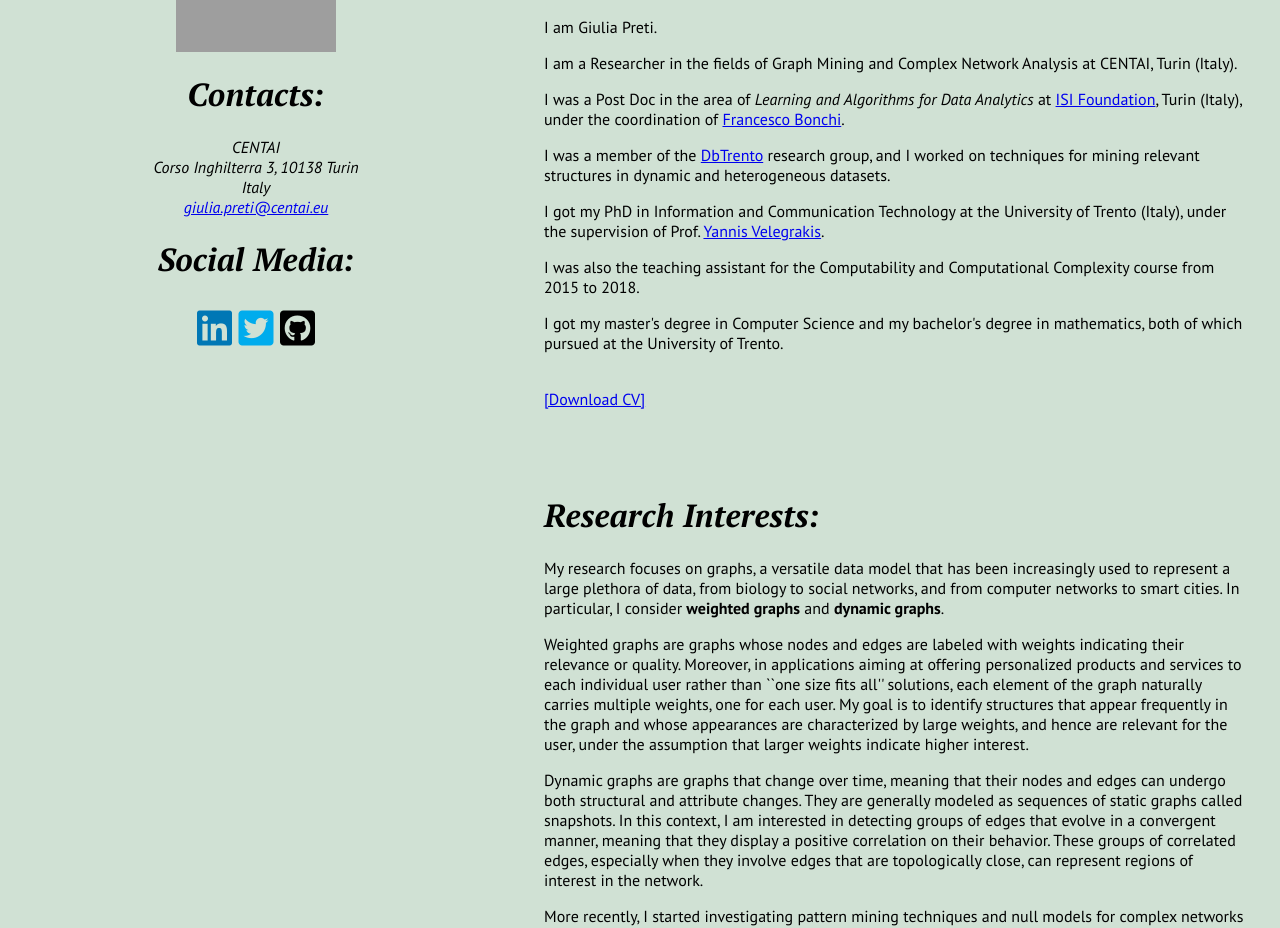
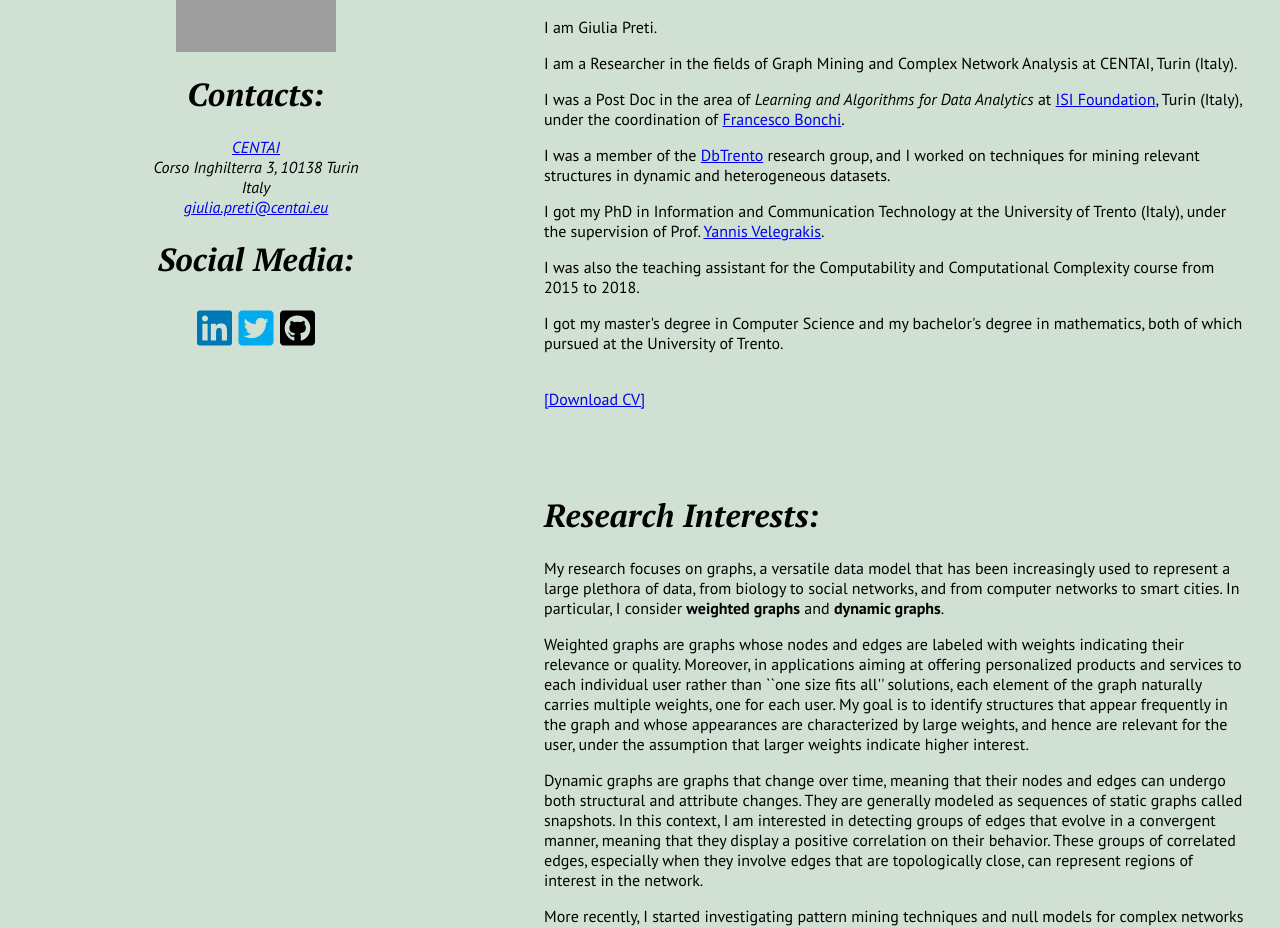
Before and after one commit to lady-bluecopper/lady-bluecopper.github.io, a plain HTML site: page index.html in a window 1280 px wide. Shown: the part 900-1828 px from the top of the page. Drawn offline with nearby package versions, Linux system fonts and the light colour scheme; grey boxes are pictures that could not be loaded.

Commit message:
Update index.html

```diff
--- a/index.html
+++ b/index.html
@@ -55,7 +55,7 @@
                     <address>
                         <h1 class="secsubhead">Contacts:</h1>
                         <div itemprop="address" itemscope itemtype="https://schema.org/PostalAddress">
-                            <span itemprop="streetAddress">CENTAI<br />Corso Inghilterra 3,</span>
+                            <span itemprop="streetAddress"><a href="https://centai.eu/home">CENTAI</a><br />Corso Inghilterra 3,</span>
                             <span itemprop="postalCode">10138</span>
                             <span itemprop="addressLocality">Turin</span><br />
                             <span itemprop="addressCountry">Italy</span>
```
